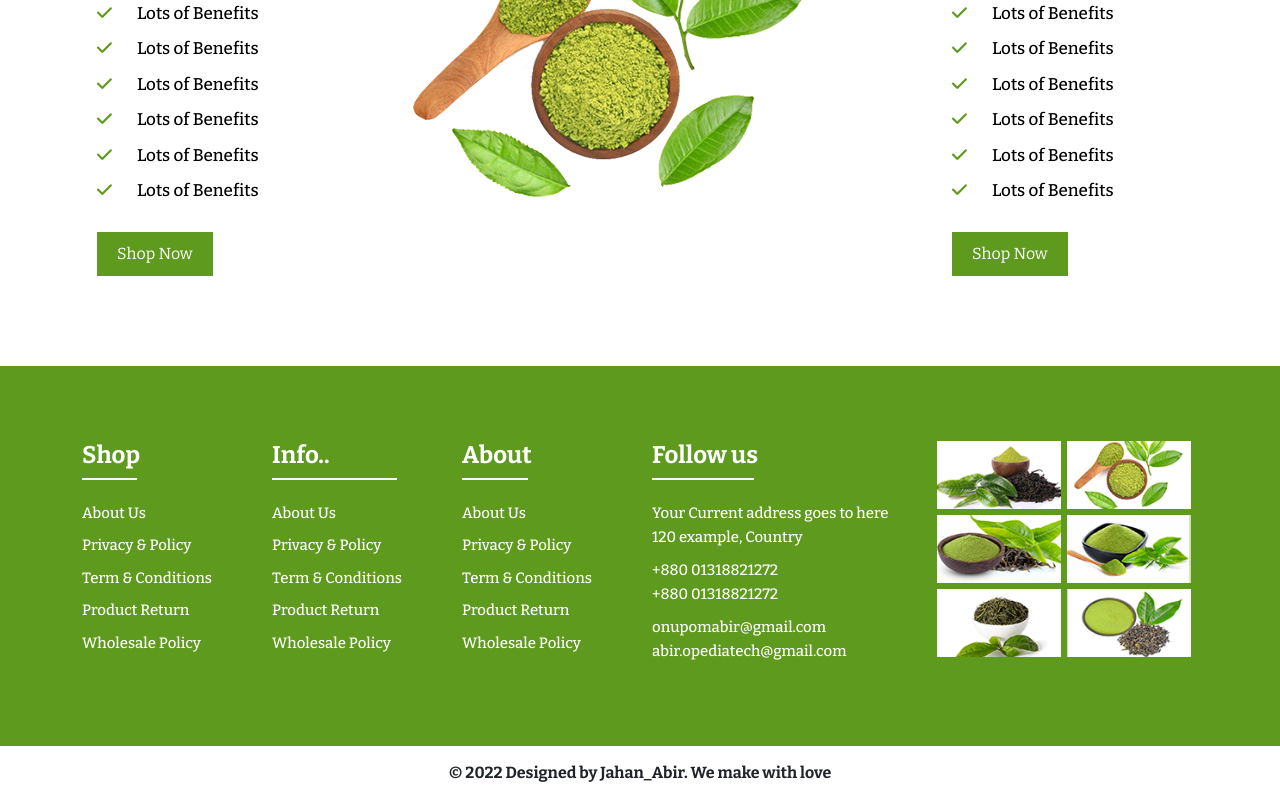
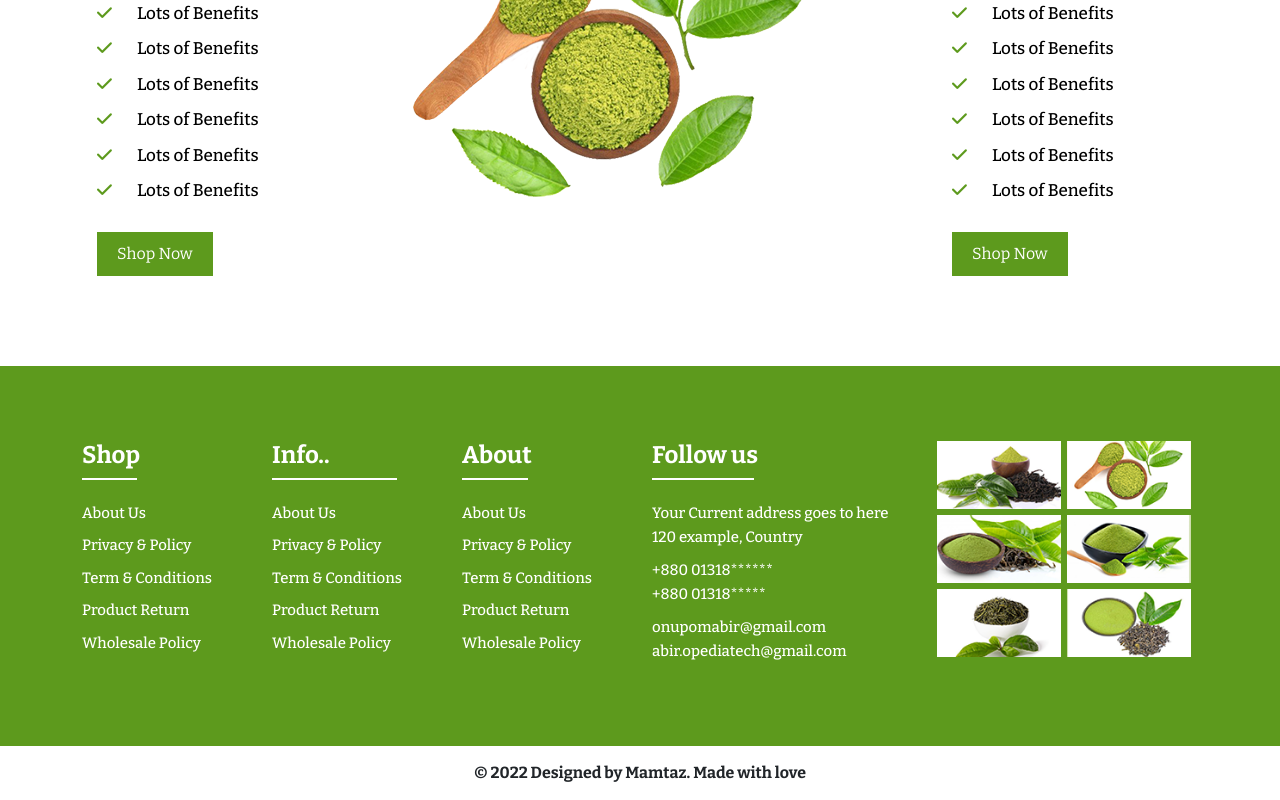
Before and after one commit to MamtazDev/Tea-Website, a plain HTML site: page index.html in a window 1280 px wide. Shown: the part 3222-4022 px from the top of the page. Drawn offline with nearby package versions, Linux system fonts and the light colour scheme; a web font is replaced by a local one.

Commit message:
Update index.html

```diff
--- a/index.html
+++ b/index.html
@@ -331,7 +331,7 @@
                             <div class="contact__more">
                                 <ul>
                                     <li><a href="#">Your Current address goes to here 120 example, Country</a></li>
-                                    <li><a href="">+880 01318821272  <br> +880 01318821272</a></li>
+                                    <li><a href="">+880 01318******  <br> +880 01318*****</a></li>
                                     <li><a href="">onupomabir@gmail.com  abir.opediatech@gmail.com</a></li>
                                 </ul>
 
@@ -360,7 +360,7 @@
     <div class="bottom__section">
         <div class="container">
             <div class="inner__bottom">
-                <p>&copy; 2022 Designed by <span class="last__span">Jahan_Abir.</span> We make with love</p>
+                <p>&copy; 2022 Designed by <span class="last__span">Mamtaz.</span> Made with love</p>
             </div>
         </div>
     </div>
```
